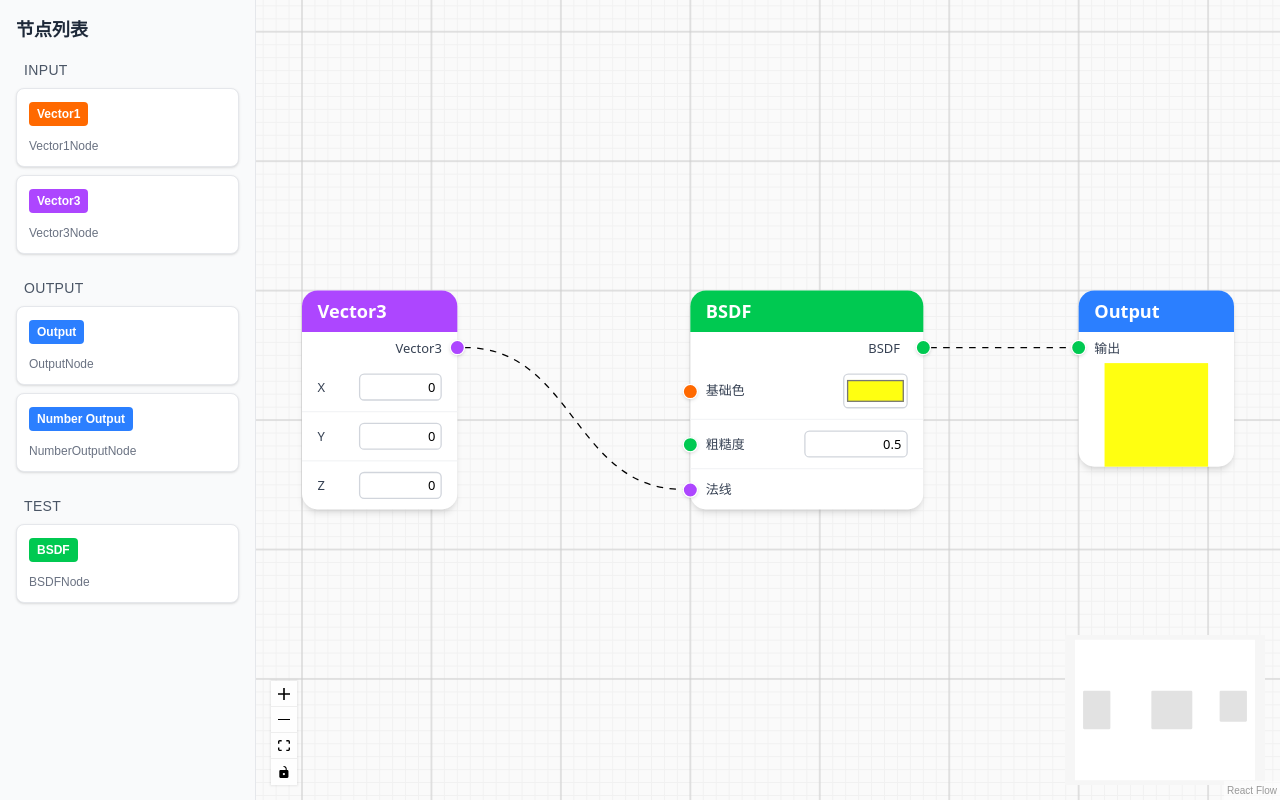
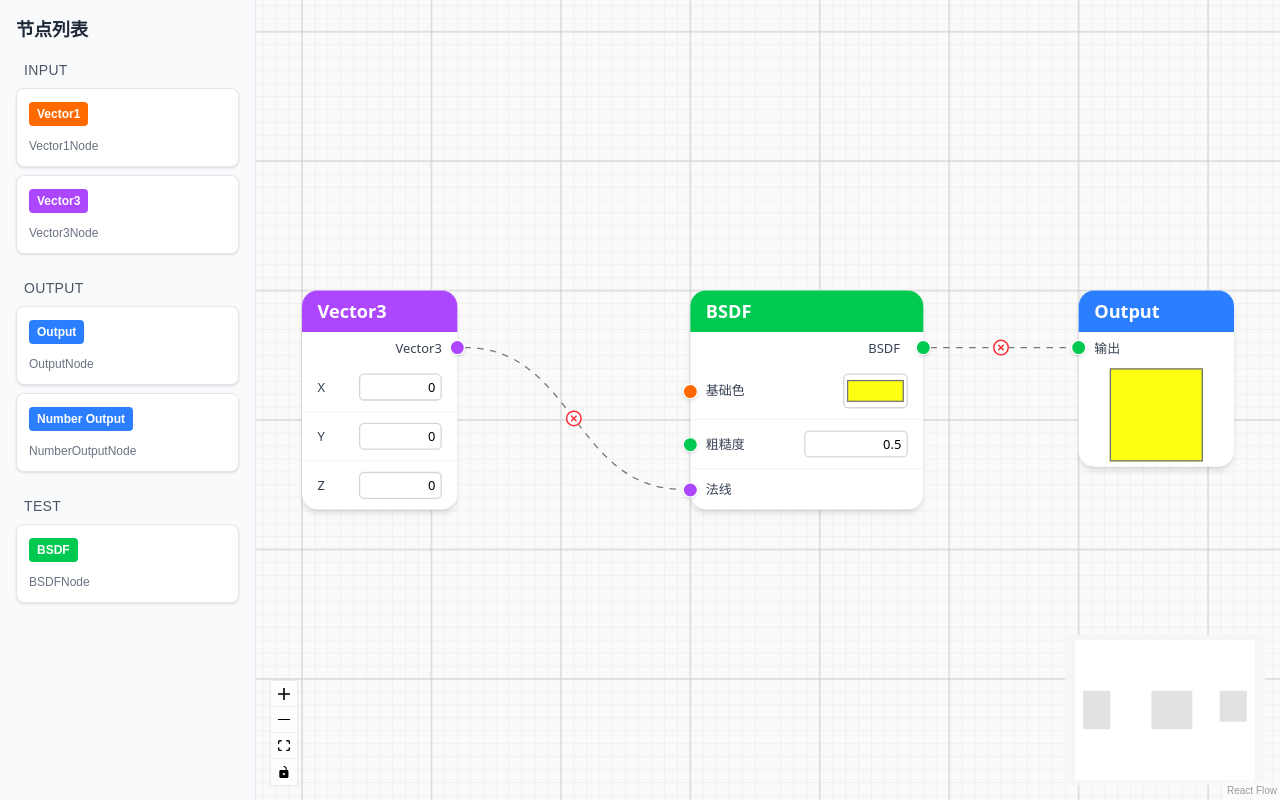
Before and after one commit to TiO2EvoLve/NodeGraph-ReactFlow, a React (Vite) app: page / in a window 1280 px wide. Built offline with nearby package versions, Linux system fonts and the light colour scheme.

Commit message:
自定义边样式，可以删除连线

```diff
--- a/package.json
+++ b/package.json
@@ -10,6 +10,10 @@
     "preview": "vite preview"
   },
   "dependencies": {
+    "@fortawesome/fontawesome-svg-core": "^7.1.0",
+    "@fortawesome/free-regular-svg-icons": "^7.1.0",
+    "@fortawesome/free-solid-svg-icons": "^7.1.0",
+    "@fortawesome/react-fontawesome": "^3.1.1",
     "@tailwindcss/vite": "^4.1.16",
     "@xyflow/react": "^12.9.1",
     "react": "^19.1.1",
--- /dev/null
+++ b/src/Node/Edge/EdgeWithButton.tsx
@@ -0,0 +1,38 @@
+import {
+    EdgeToolbar,
+    getBezierPath,
+    BaseEdge,
+    EdgeProps,
+    useReactFlow,
+} from '@xyflow/react';
+import {FontAwesomeIcon} from '@fortawesome/react-fontawesome';
+import {faCircleXmark} from "@fortawesome/free-regular-svg-icons";
+
+export function EdgeWithButton(props: EdgeProps) {
+    const [edgePath, centerX, centerY] = getBezierPath(props);
+    const {deleteElements, getEdges} = useReactFlow();
+    const deleteEdge = () => {
+        const edge = getEdges().find((e) => e.id === props.id);
+        if (edge) deleteElements({edges: [edge]});
+    };
+    return (
+        <>
+            <BaseEdge id={props.id} path={edgePath}  style={{
+                stroke: '#777',
+                strokeWidth: 1,
+            }}/>
+            <EdgeToolbar edgeId={props.id} x={centerX} y={centerY} isVisible>
+               <span
+                   onClick={deleteEdge}
+                   className="bg-white w-4 h-4 flex items-center justify-center rounded-full cursor-pointer"
+               >
+                <FontAwesomeIcon
+                     icon={faCircleXmark}
+                     className="text-red-500 "
+                     size="1x"
+                />
+                </span>
+            </EdgeToolbar>
+        </>
+    );
+}
--- a/src/Node/Input/Vector1Node.tsx
+++ b/src/Node/Input/Vector1Node.tsx
@@ -1,8 +1,9 @@
-import { Handle, Position } from "@xyflow/react";
 import NodeHeader from "../BaseNode/NodeHeader";
 import OutputHandle from "../BaseNode/OutputHandle";
 
-export default function Vector3Node() {
+export default function Vector1Node() {
+
+
     return (
         <div className="relative w-30 bg-white border-gray-200 rounded-xl shadow-md font-sans">
             {/*顶部标题栏*/}
--- a/src/Node/Input/Vector3Node.tsx
+++ b/src/Node/Input/Vector3Node.tsx
@@ -1,4 +1,3 @@
-import { Handle, Position } from "@xyflow/react";
 import NodeHeader from "../BaseNode/NodeHeader";
 import OutputHandle from "../BaseNode/OutputHandle";
 
--- a/src/Node/NodeBoard/NodeGraph.tsx
+++ b/src/Node/NodeBoard/NodeGraph.tsx
@@ -1,4 +1,4 @@
-import React, { useState, useCallback, useRef } from 'react';
+import React, {useState, useCallback, useRef} from 'react';
 import {
     ReactFlow,
     ReactFlowProvider,
@@ -7,22 +7,26 @@ import {
     addEdge,
     MiniMap,
     Controls,
-  Background,
+    Background, reconnectEdge,
     Node,
     Edge,
-  BackgroundVariant,
+    BackgroundVariant, EdgeTypes,
 } from '@xyflow/react';
 import '@xyflow/react/dist/style.css';
 import BSDFNode from '../Test/BSDFNode';
 import Vector3Node from '../Input/Vector3Node';
 import Vector1Node from '../Input/Vector1Node';
 import OutputNode from '../Output/OutputNode';
-import NumberOutputNode from '../Output/NumberOutputNode';
+import {NumberOutputNode} from '../Output/NumberOutputNode';
+import { EdgeWithButton } from '../Edge/EdgeWithButton';
 
-const connectionLineStyle = { stroke: 'black' };
+const connectionLineStyle = {stroke: 'black'};
 const edgeOptions = {
+    type: 'edgeButton',
     animated: true,
-  style: { stroke: 'black' },
+};
+const edgeTypes: EdgeTypes = {
+    edgeButton: EdgeWithButton,
 };
 
 const nodeTypes = {
@@ -33,17 +37,18 @@ const nodeTypes = {
     NumberOutputNode
 };
 
+
 export default function NodeGraph() {
     const [nodes, setNodes] = useState<Node[]>([
-    { id: 'bsdf', type: 'BSDFNode', position: { x: 300, y: 0 }, data: { value: '#ffff11' } },
-    { id: 'vector3', type: 'Vector3Node', position: { x: 0, y: 0 }, data: {} },
-    { id: 'output', type: 'OutputNode', position: { x: 600, y: 0 }, data: {} },
+        {id: 'bsdf', type: 'BSDFNode', position: {x: 300, y: 0}, data: {value: '#ffff11'}},
+        {id: 'vector3', type: 'Vector3Node', position: {x: 0, y: 0}, data: {}},
+        {id: 'output', type: 'OutputNode', position: {x: 600, y: 0}, data: {}},
     ]);
     const [edges, setEdges] = useState<Edge[]>([
-    { id: 'vector3-bsdf', source: 'vector3', targetHandle: 'i-normal', target: 'bsdf' },
-    { id: 'bsdf-output', source: 'bsdf', target: 'output', targetHandle: 'i-output' },
+        {id: 'vector3-bsdf', source: 'vector3', targetHandle: 'i-normal', target: 'bsdf'},
+        {id: 'bsdf-output', source: 'bsdf', target: 'output', targetHandle: 'i-output'},
     ]);
-
+    const edgeReconnectSuccessful = useRef(true);
     const reactFlowWrapper = useRef<HTMLDivElement>(null);
     const [reactFlowInstance, setReactFlowInstance] = useState<any>(null);
 
@@ -61,12 +66,26 @@ export default function NodeGraph() {
         (params: any) => setEdges((es) => addEdge(params, es)),
         [],
     );
+    const onReconnectStart = useCallback(() => {
+        edgeReconnectSuccessful.current = false;
+    }, []);
+
+    const onReconnect = useCallback((oldEdge, newConnection) => {
+        edgeReconnectSuccessful.current = true;
+        setEdges((els) => reconnectEdge(oldEdge, newConnection, els));
+    }, []);
+
+    const onReconnectEnd = useCallback((_, edge) => {
+        if (!edgeReconnectSuccessful.current) {
+            setEdges((eds) => eds.filter((e) => e.id !== edge.id));
+        }
+        edgeReconnectSuccessful.current = true;
+    }, []);
 
     const onDragOver = useCallback((event: React.DragEvent) => {
         event.preventDefault();
         event.dataTransfer.dropEffect = 'move';
     }, []);
-
     const onDrop = useCallback(
         (event: React.DragEvent) => {
             event.preventDefault();
@@ -91,7 +110,7 @@ export default function NodeGraph() {
                 id: `${type}-${Date.now()}`,
                 type,
                 position,
-        data: type === 'BSDFNode' ? { value: '#ffff11' } : {},
+                data: type === 'BSDFNode' ? {value: '#ffff11'} : {},
             };
 
             setNodes((nds) => nds.concat(newNode));
@@ -99,7 +118,7 @@ export default function NodeGraph() {
         [reactFlowInstance],
     );
 
-  const rfStyle = { backgroundColor: '#FAFAFA' };
+    const rfStyle = {backgroundColor: '#FAFAFA'};
 
     return (
         <div className="h-full w-full" ref={reactFlowWrapper}>
@@ -110,6 +129,9 @@ export default function NodeGraph() {
                     nodeTypes={nodeTypes}
                     onNodesChange={onNodesChange}
                     onEdgesChange={onEdgesChange}
+                    onReconnect={onReconnect}
+                    onReconnectStart={onReconnectStart}
+                    onReconnectEnd={onReconnectEnd}
                     onConnect={onConnect}
                     onInit={setReactFlowInstance}
                     onDrop={onDrop}
@@ -120,12 +142,13 @@ export default function NodeGraph() {
                     style={rfStyle}
                     autoPanOnNodeFocus={true}
                     defaultEdgeOptions={edgeOptions}
+                    edgeTypes={edgeTypes}
                     connectionLineStyle={connectionLineStyle}
                 >
-          <MiniMap nodeStrokeWidth={3} zoomable pannable />
-          <Background id="1" gap={10} color="#f1f1f1" variant={BackgroundVariant.Lines} />
-          <Background id="2" gap={100} color="#ccc" variant={BackgroundVariant.Lines} />
-          <Controls />
+                    <MiniMap nodeStrokeWidth={3} zoomable pannable/>
+                    <Background id="1" gap={10} color="#f1f1f1" variant={BackgroundVariant.Lines}/>
+                    <Background id="2" gap={100} color="#ccc" variant={BackgroundVariant.Lines}/>
+                    <Controls/>
                 </ReactFlow>
             </ReactFlowProvider>
         </div>
--- a/src/Node/Output/NumberOutputNode.tsx
+++ b/src/Node/Output/NumberOutputNode.tsx
@@ -3,7 +3,7 @@ import {useEffect} from "react";
 import NodeHeader from "../BaseNode/NodeHeader";
 
 
-export default function NumberOutputNode() {
+export function NumberOutputNode() {
     // 找出这个节点左侧输入口的连接
     const connections = useNodeConnections({
         handleType: "target",
@@ -20,7 +20,7 @@ export default function NumberOutputNode() {
             <NodeHeader title="Number Output" className="bg-blue-500"/>
             {/* 输出 Handle 一行 */}
             <div className="flex mb-1 mt-1 justify-center items-center px-3 py-2 relative">
-                <span className="text-gray-700 text-[10px] absolute left-1/10" >输出</span>
+                <span className="text-gray-700 text-[10px] absolute left-1/10">输出</span>
                 <Handle
                     type="target"
                     id='i-number'
@@ -29,7 +29,7 @@ export default function NumberOutputNode() {
                 />
             </div>
             <div>
-                <span>ww</span>
+                <span  content={`${sourceNodeData?.data?.value}`}></span>
             </div>
         </div>
     );
--- a/src/Node/Output/OutputNode.tsx
+++ b/src/Node/Output/OutputNode.tsx
@@ -1,5 +1,4 @@
 import {Handle, Position, useNodeConnections, useNodesData} from "@xyflow/react";
-import {useEffect} from "react";
 import NodeHeader from "../BaseNode/NodeHeader";
 import InputHandle from "../BaseNode/InputHandle";
 
@@ -18,14 +17,16 @@ export default function OutputNode() {
             <NodeHeader title="Output" className="bg-blue-500"/>
             {/* 输入 Handle 一行 */}
             <div className="flex mb-1 mt-1 justify-center items-center px-3 py-2 relative">
-                <span className="text-gray-700 text-[10px] absolute left-1/10" >输出</span>
+                <span className="text-gray-700 text-[10px] absolute left-1/10">输出</span>
                 {/*输入接口*/}
                 <InputHandle id="i-output" className="!bg-blue-500"/>
             </div>
-            <div className='mx-auto w-20 h-20'
-                  style={{
-                      background: `${sourceNodeData?.data?.value}`,
-                  }}>
+            <div className="mx-auto w-20 h-20 p-1">
+                <div className='w-18 h-18 border border-gray-500'
+                     style={{
+                         background: `${sourceNodeData?.data?.value}`,
+                     }}>
+                </div>
             </div>
         </div>
     );
--- a/tsconfig.json
+++ b/tsconfig.json
@@ -3,8 +3,8 @@
     "target": "ESNext",                          // 目标ES版本
     "module": "ESNext",                          // 模块系统
     "jsx": "react-jsx",                          // React的JSX编译模式
-    "strict": true,                              // 开启严格模式
-    "esModuleInterop": true,                     // 关键：开启ES模块互操作（解决报错的核心）
+    "strict": false,                              // 开启严格模式
+    "esModuleInterop": true,                     // 开启ES模块互操作
     "allowSyntheticDefaultImports": true,        // 配合esModuleInterop，允许合成默认导入
     "moduleResolution": "node",                  // 采用Node的模块解析方式
     "skipLibCheck": true,                        // 跳过库文件的类型检查（可选，提升编译速度）
```
Also changed, not shown: 1 other file (tests, documents, lock files or other folders). Lines whose indentation alone changed are shown as unchanged.
